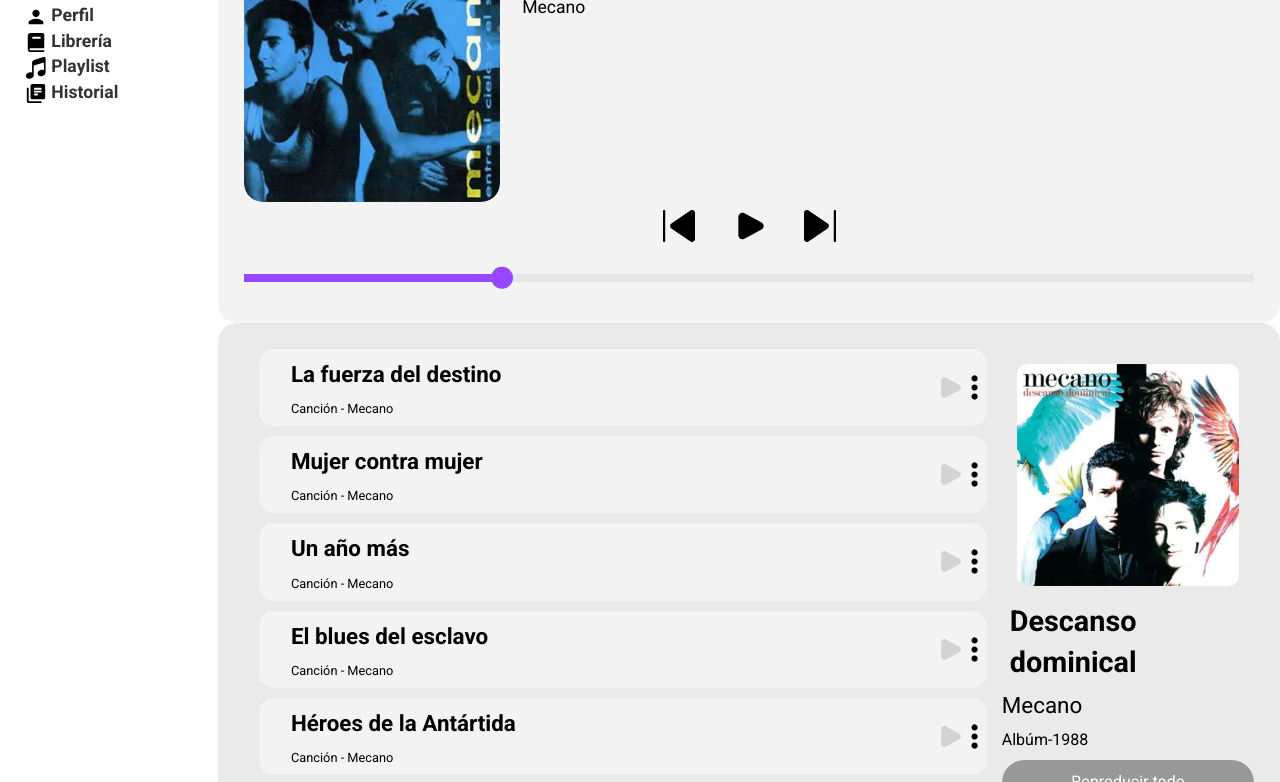
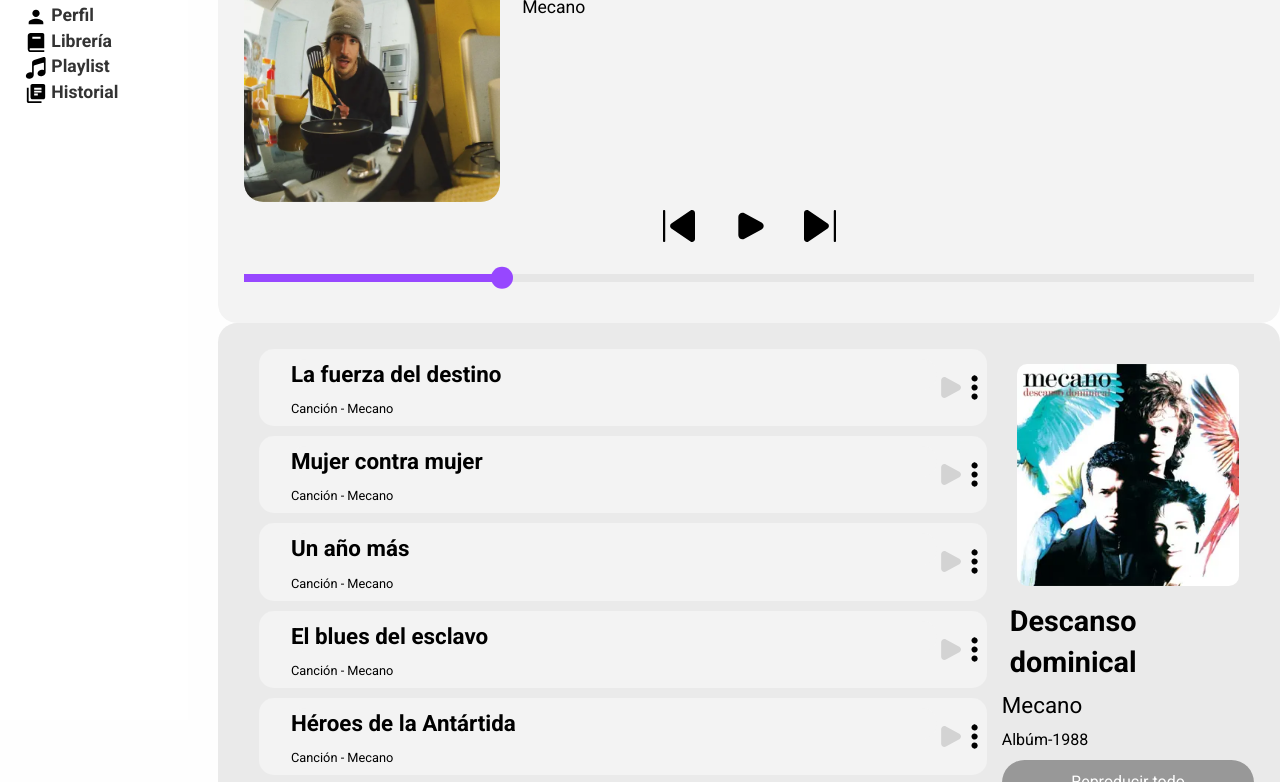
Before and after one commit to jo2312al/Proyecto, a plain HTML site: page album.html in a window 1280 px wide. Shown: the part 162-944 px from the top of the page. Drawn offline with nearby package versions, Linux system fonts and the light colour scheme.

Commit message:
Update album.html

```diff
--- a/album.html
+++ b/album.html
@@ -163,7 +163,7 @@
         <div class="cell small-3 medium-3 large-3">
         <div class="album-cover">
             <a href="reproductor.html">
-                <img src="img/albumes/mecano_entre-el-cielo-y-el-suelo.webp" alt="Imagen del álbum">
+                <img src="img/lanzamientos/amor.webp" alt="Imagen del álbum">
             </a>
         </div>
       </div>
```
